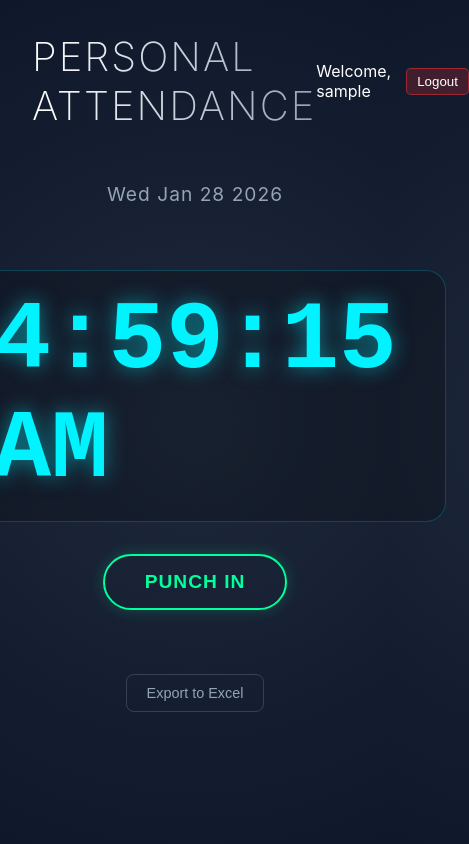
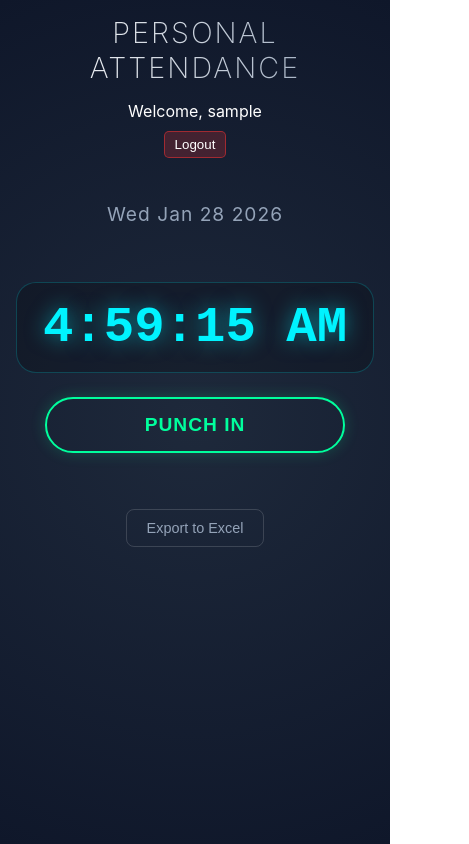
Before and after one commit to nerdyADITYA/Personal_Attendence, a React (Create React App) app: page / in a window 390 px wide. Shown: the whole page, 469 px wide, since content can reach past the window. Built offline with nearby package versions, Linux system fonts and the light colour scheme; no server answers; sample sign-in values are in the browser's storage.

Commit message:
Responsive design

```diff
--- a/src/App.css
+++ b/src/App.css
@@ -264,7 +264,52 @@ h1 {
   color: var(--text-secondary);
 }
 
-.btn-modal.cancel:hover {
-  border-color: white;
-  color: white;
+
+/* ... existing styles ... */
+
+/* Responsive Design */
+@media (max-width: 768px) {
+  .app {
+    padding: 1rem;
+    gap: 1.5rem;
+  }
+
+  .header {
+    flex-direction: column;
+    gap: 1rem;
+    text-align: center;
+  }
+
+  .user-info {
+    flex-direction: column;
+    gap: 10px;
+  }
+
+  h1 {
+    font-size: 1.8rem;
+    line-height: 1.2;
+  }
+
+  .clock {
+    font-size: 13vw;
+    /* Responsive font size based on viewport width */
+    padding: 1rem;
+    width: 100%;
+    box-sizing: border-box;
+    display: flex;
+    justify-content: center;
+    white-space: nowrap;
+    /* Prevent wrapping */
+  }
+
+  .controls {
+    flex-direction: column;
+    width: 100%;
+    align-items: center;
+  }
+
+  .btn-punch {
+    width: 100%;
+    max-width: 300px;
+  }
 }
--- a/src/components/Auth.css
+++ b/src/components/Auth.css
@@ -136,3 +136,26 @@
     align-items: center;
     justify-content: center;
 }
+
+/* Responsive Design for Auth Pages */
+@media (max-width: 480px) {
+    .auth-box {
+        padding: 2rem 1.5rem;
+        max-width: 90%;
+        margin: 0 1rem;
+    }
+
+    .auth-box h2 {
+        font-size: 1.8rem;
+        margin-bottom: 1.5rem;
+    }
+
+    .input-group input {
+        padding: 0.9rem 1rem;
+    }
+
+    .auth-btn {
+        padding: 0.9rem;
+        font-size: 1rem;
+    }
+}
```
